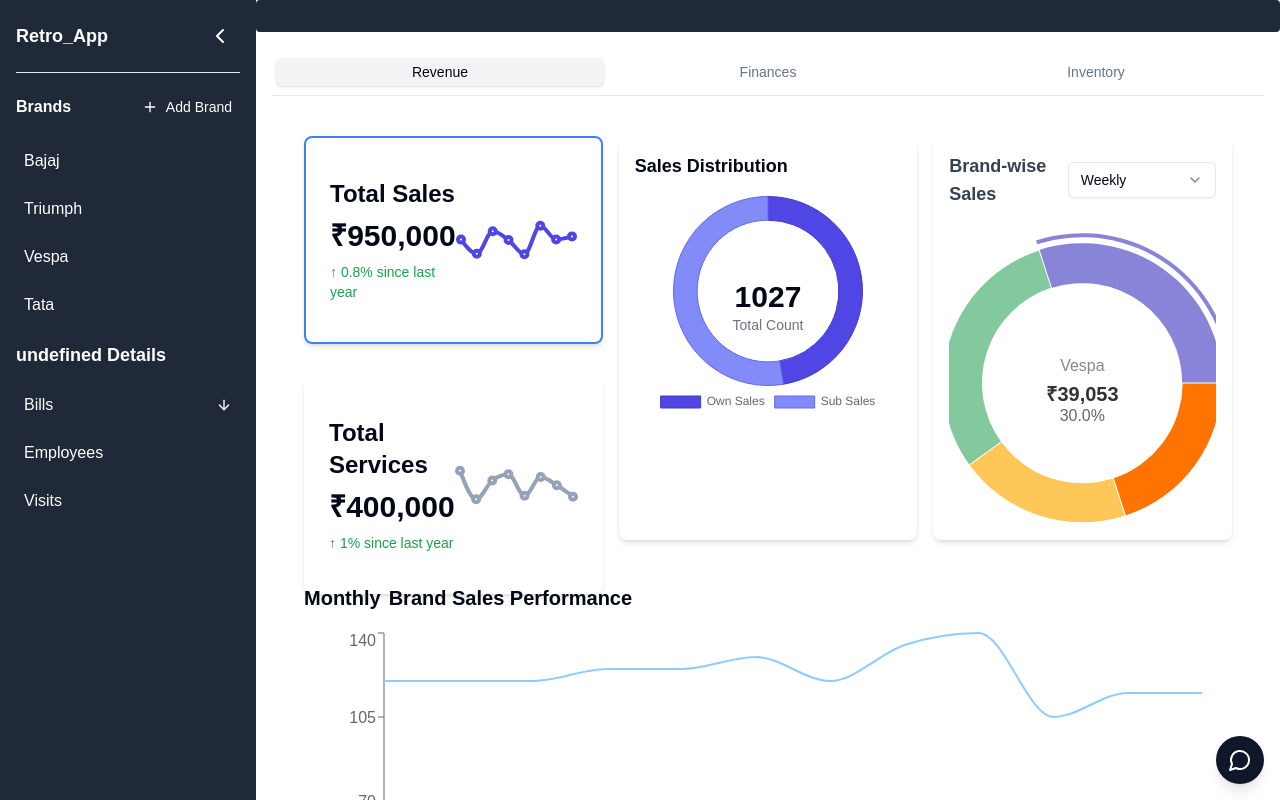
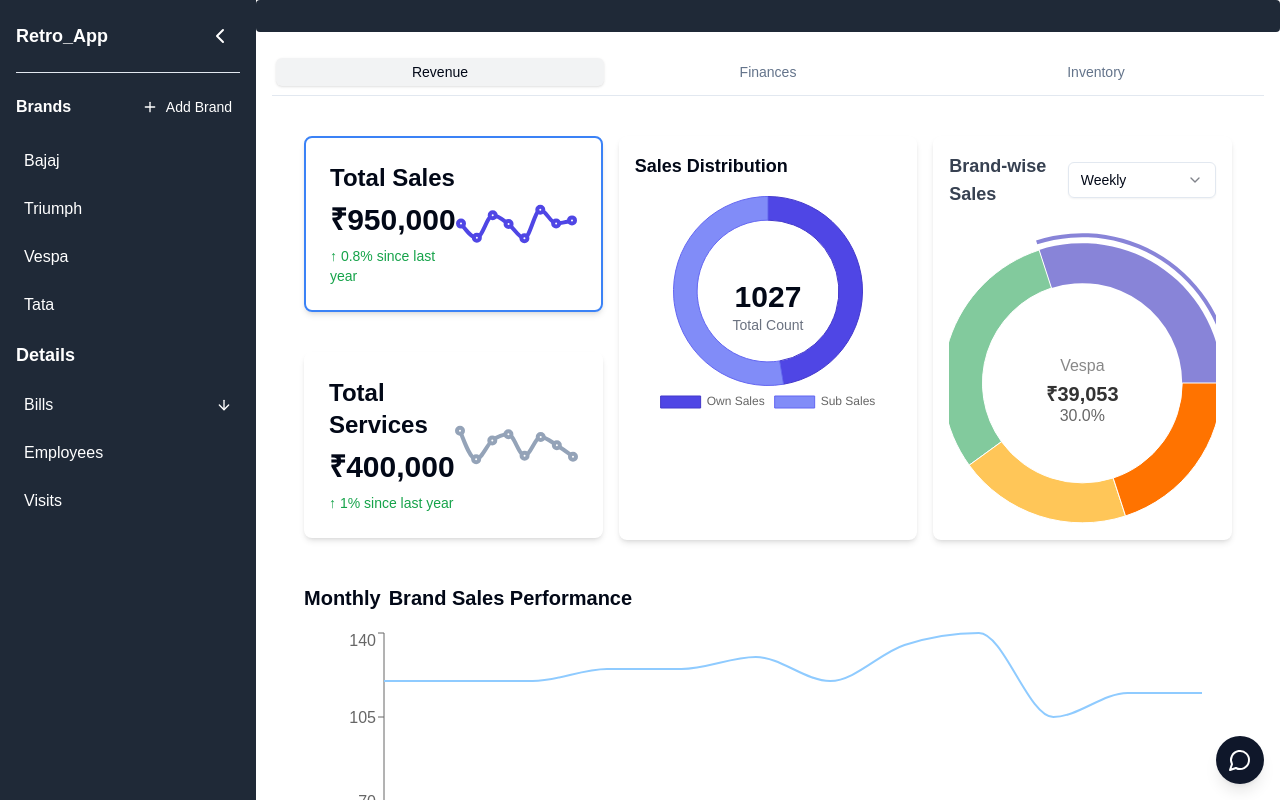
Before and after one commit to LVSSandeepKumar/retro_step_x_tech, a Next.js app: page / in a window 1280 px wide. Shown: the top 800 px of the page. Built offline with nearby package versions, Linux system fonts and the light colour scheme.

Commit message:
UI fixes

```diff
--- a/app/_components/SelectionGrid.jsx
+++ b/app/_components/SelectionGrid.jsx
@@ -57,12 +57,12 @@
   };
 
   return (
-    <div className="flex flex-col gap-8">
+    <div className="flex flex-col gap-10">
       {cardData.map((card) => (
         <div
           key={card.id}
           onClick={() => handleCardClick(card.id)}
-          className={`cursor-pointer p-6 py-10 rounded-lg shadow-md transition-colors duration-200 ${
+          className={`cursor-pointer p-6 rounded-lg shadow-md transition-colors duration-200 ${
             selectedCard === card.id
               ? "border-2 border-blue-500"
               : "border border-transparent hover:bg-gray-50"
--- a/components/sidebar.jsx
+++ b/components/sidebar.jsx
@@ -187,7 +187,7 @@
       {showSidebar && !isCollapsed && (
         <div className="mt-4">
           <h2 className="text-lg font-semibold my-4">
-            {decodedSubLocationName} Details
+            {decodedSubLocationName === "undefined" ? "": decodedSubLocationName} Details
           </h2>
           <ul className="space-y-2">
             <li>
```
